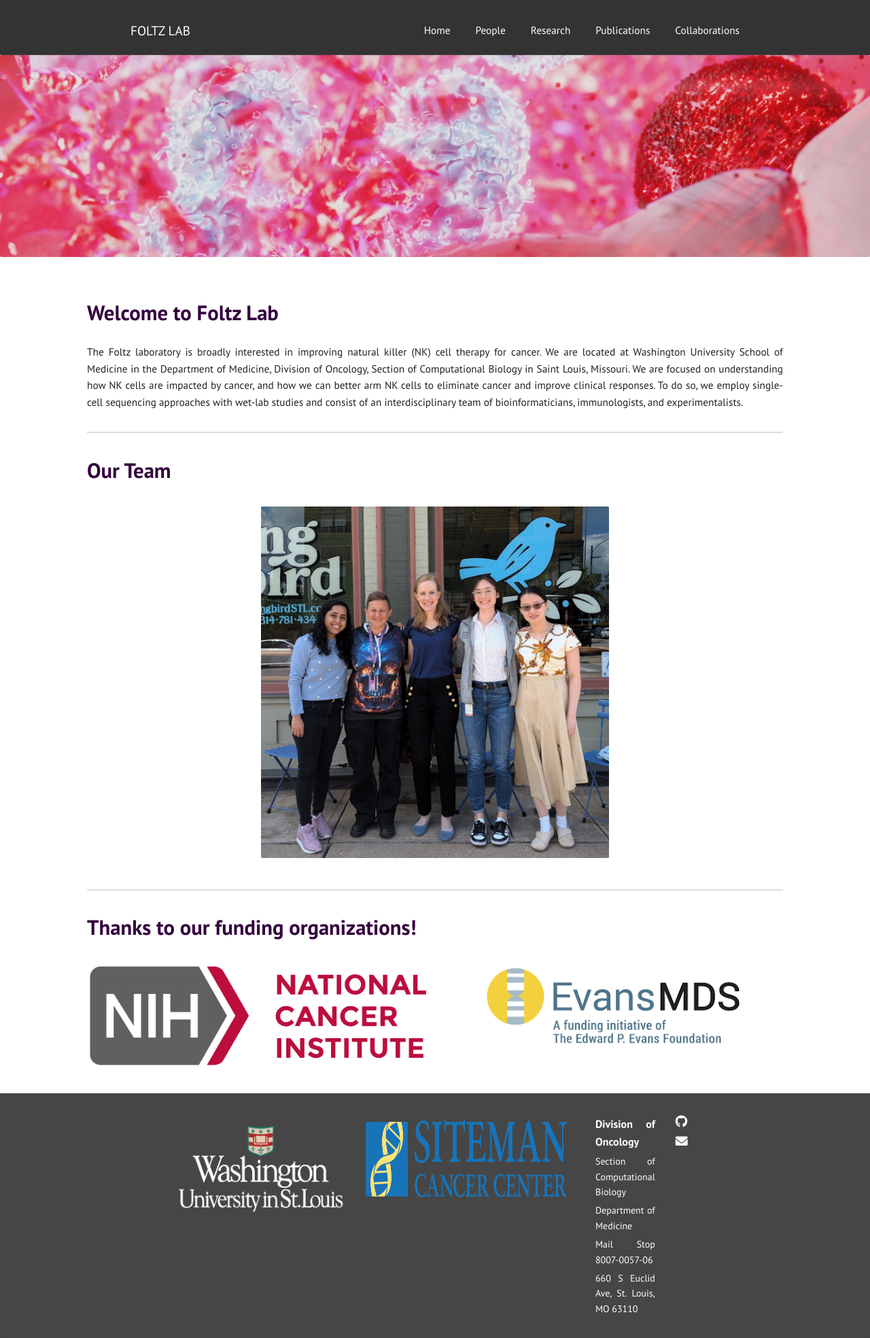
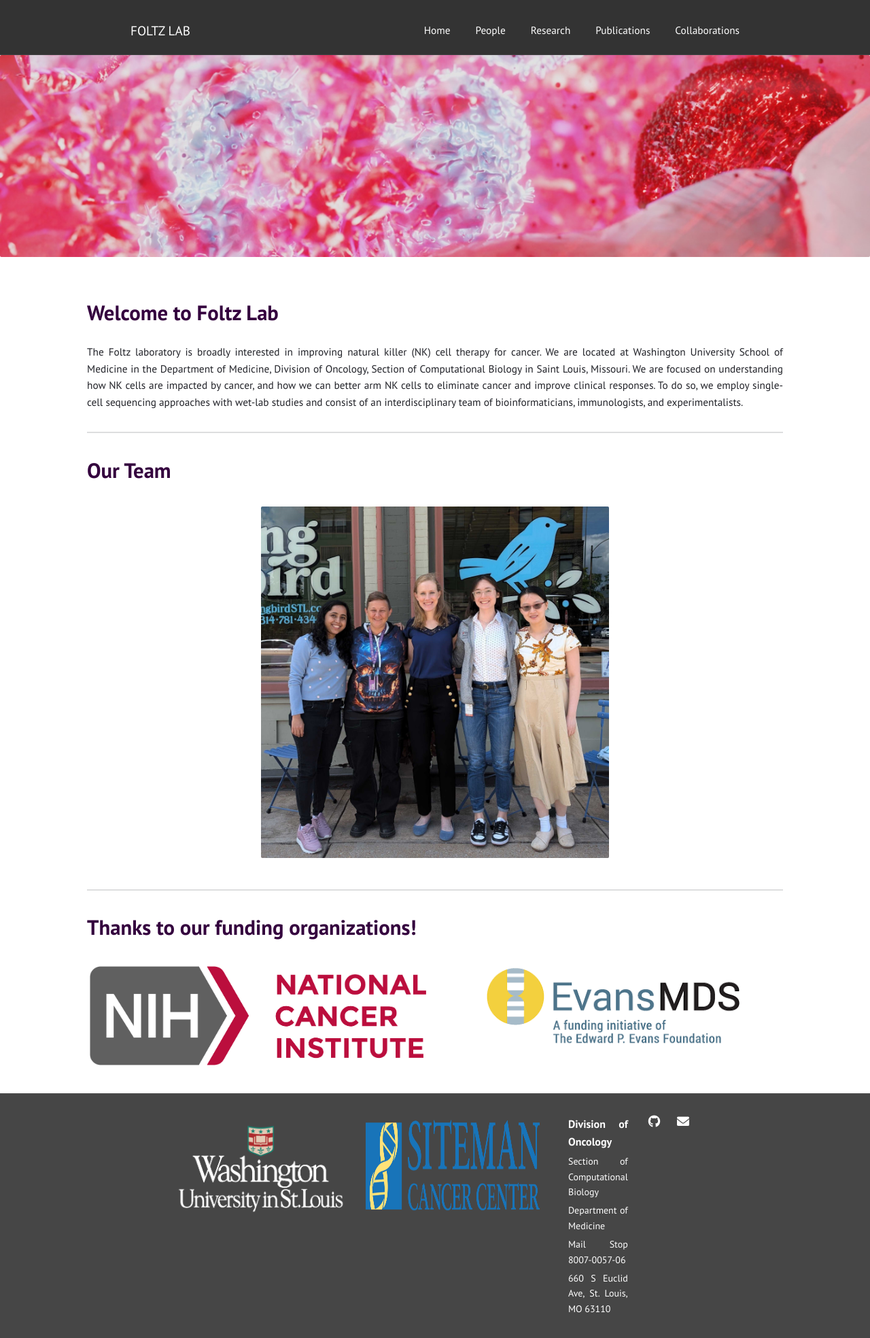
Before and after one commit to Foltz-Lab/Foltz-Lab.github.io, a Jekyll site: the page built from index.html, in a window 1280 px wide. Shown: the whole page at 68% size. Built offline with Jekyll 4.4.1, drawn with Linux system fonts in a browser that asks for light colours.

Commit message:
Update default.html

```diff
--- a/_layouts/default.html
+++ b/_layouts/default.html
@@ -170,7 +170,7 @@
       </div>
       <div class="footer-logo">
         <a href="https://siteman.wustl.edu/" target="_blank" rel="noopener noreferrer">
-          <img src="images/Siteman_cancer_center.png" alt="Siteman Logo" style="height: 120px; max-width: 300px;">
+          <img src="images/Siteman_cancer_center.png" alt="Siteman Logo" style="height: 140px; max-width: 260px;">
         </a>
       </div>
       <div class="footer-info">
```
